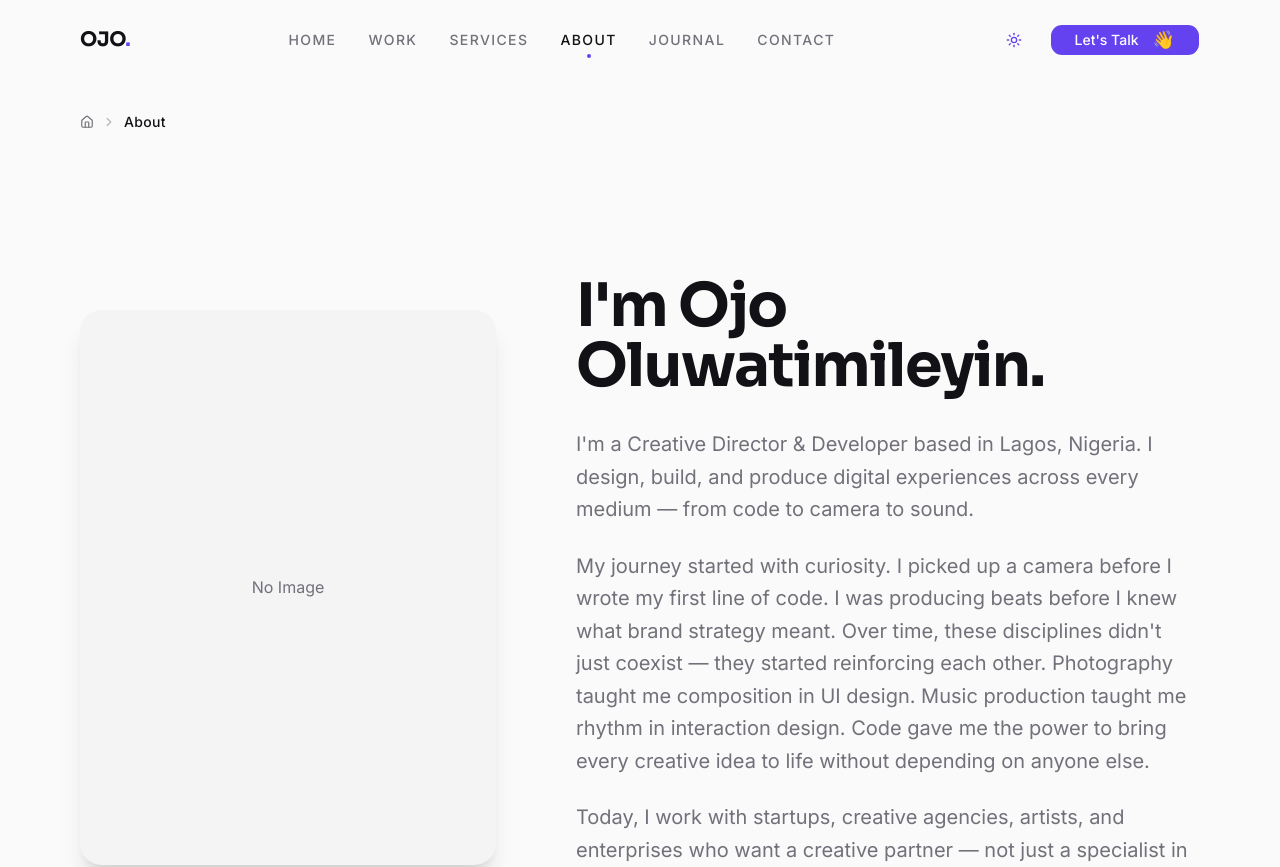
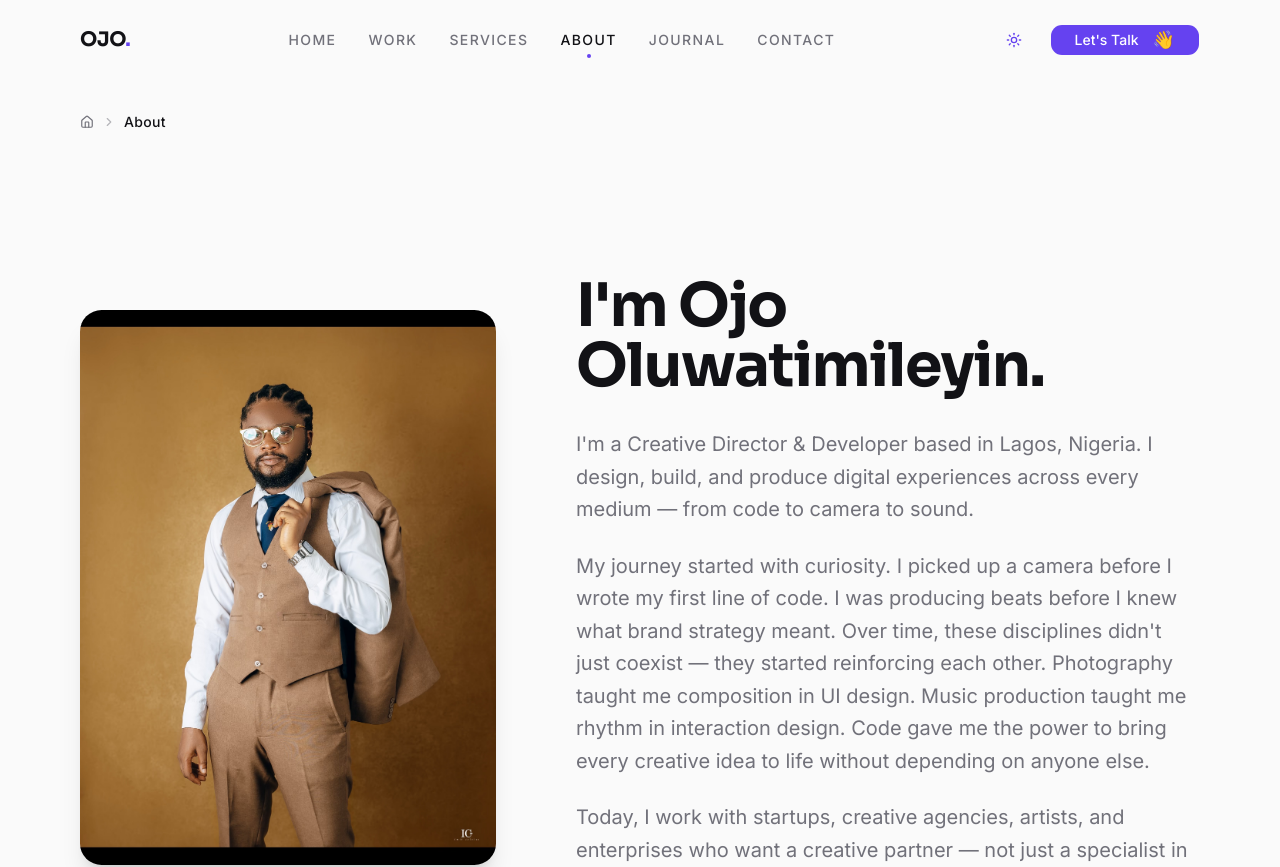
Before and after one commit to Imit96/mysite, a Next.js app: page /about in a window 1280 px wide. Shown: the top 867 px of the page. Built offline with nearby package versions, Linux system fonts and the light colour scheme.

Commit message:
content: add portrait image to about page hero section

```diff
--- a/app/about/page.tsx
+++ b/app/about/page.tsx
@@ -15,9 +15,13 @@ export default function AboutPage() {
         {/* HERO */}
         <div className="grid grid-cols-1 lg:grid-cols-[1fr_1.5fr] gap-12 lg:gap-20 items-center mb-32">
           <div className="relative aspect-[3/4] w-full max-w-md mx-auto lg:mx-0 rounded-2xl overflow-hidden shadow-xl bg-muted">
-            <div className="absolute inset-0 flex items-center justify-center text-muted-foreground">
-               No Image
-            </div>
+            <Image
+              src="/images/about/portrait.jpg"
+              alt="Ojo Oluwatimileyin"
+              fill
+              priority
+              className="object-cover"
+            />
           </div>
 
           <div className="flex flex-col">
```
Also changed, not shown: public/images/about/portrait.jpg (added).
